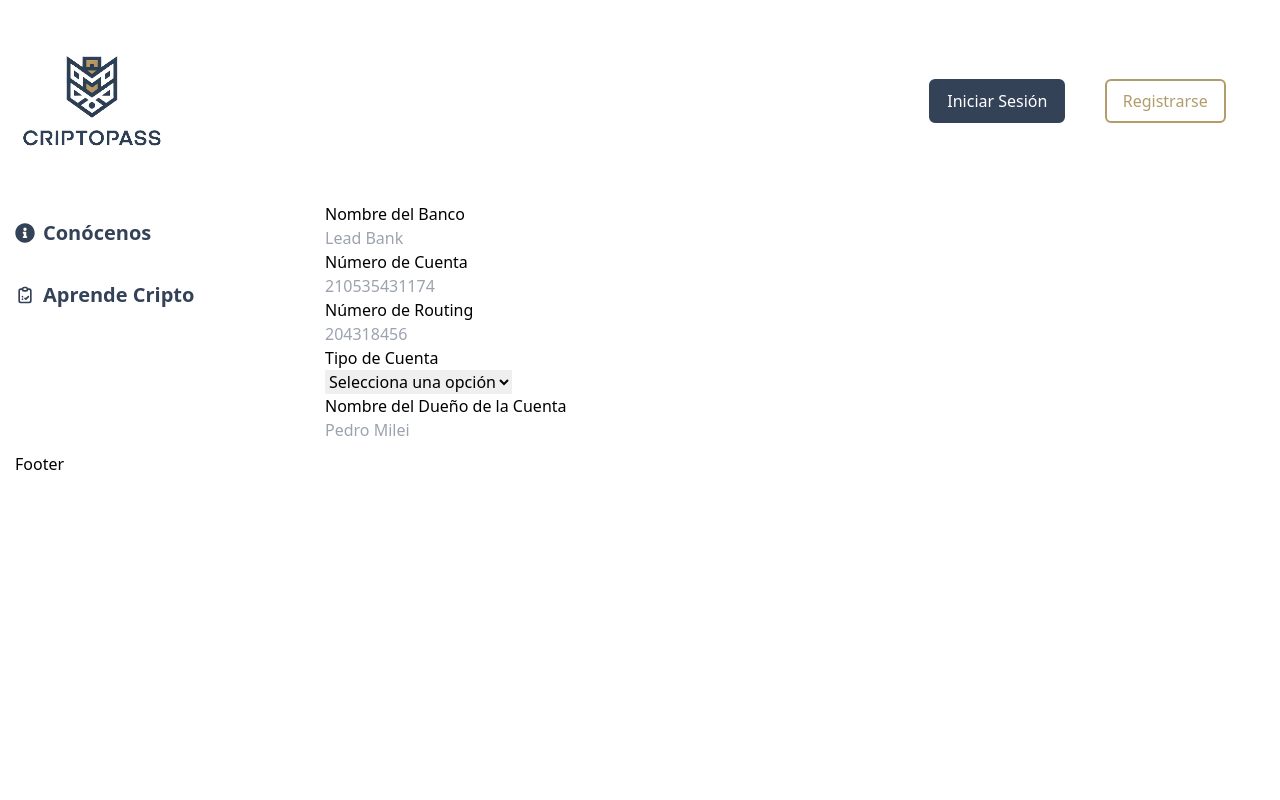
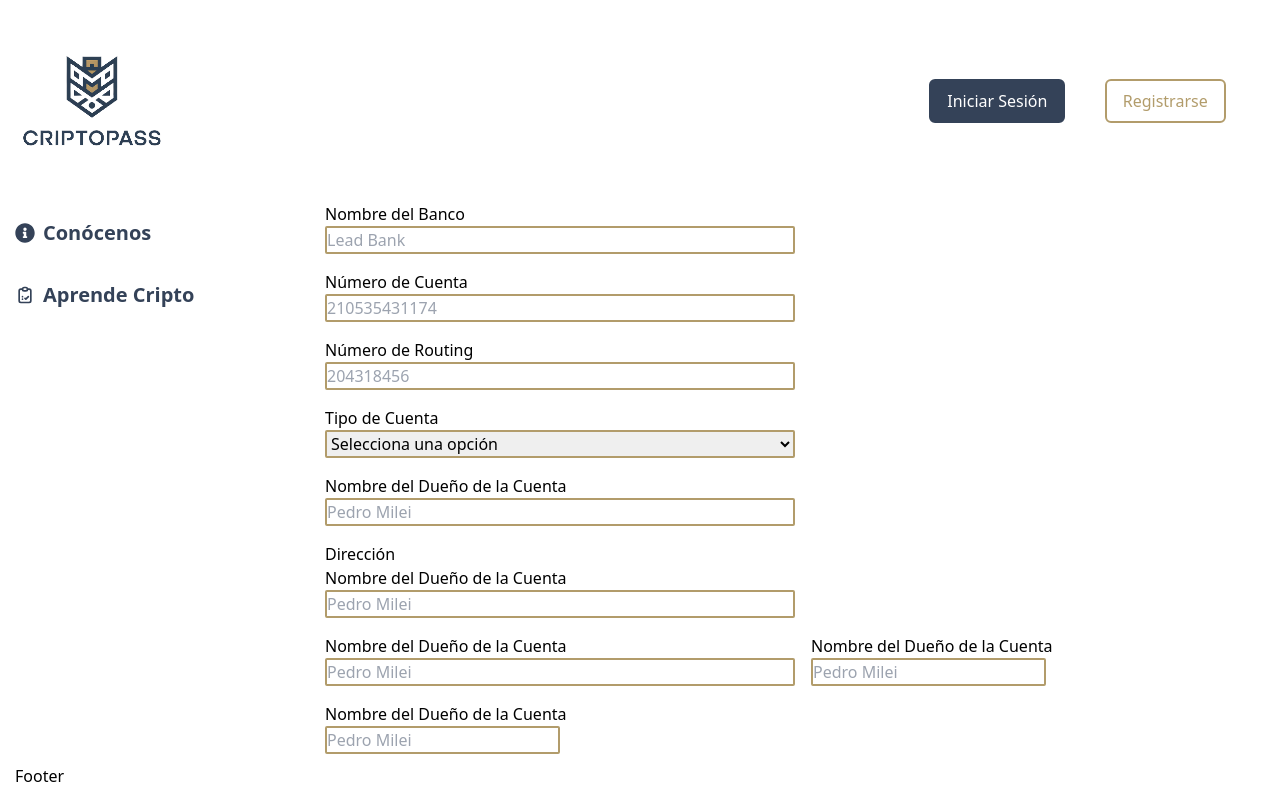
Before and after one commit to Juanpibazan/criptopass-frontend, a React (Vite) app: page /register-external-account in a window 1280 px wide. Built offline with nearby package versions, Linux system fonts and the light colour scheme.

Commit message:
Worked on RegistroCuentaExterna.jsx

```diff
--- a/src/sections/RegistroCuentaExterna.jsx
+++ b/src/sections/RegistroCuentaExterna.jsx
@@ -14,34 +14,67 @@ const RegistroCuentaExterna = ()=>{
 
     const [{activeTitle,user,jwtoken},dispatch] = useStateValue();
     const [bankName,setBankName] = useState('');
+    const [accountNumber,setAccountNumber] = useState();
+    const [routingNumber,setRoutingNumber] = useState();
+    const [accountType,setAccounttype] = useState('');
+    const [accountOwnerName,setAccountOwnerName] = useState('');
+    const [address,setAddress] = useState({
+        street_line_1:'',
+        street_line_2:'',
+        city:'',
+        state:'',
+        postal_code:'',
+        country:''
+    });
 
 
     return (
         <div>
-            <div>
-                <div>
+            <div className='flex flex-col justify-start items-start gap-4'>
+                <div className='w-[50%]'>
                     <label>Nombre del Banco</label><br/>
-                    <input type='text' placeholder='Lead Bank' />
+                    <input className='w-full border-2 border-secondary rounded-sm' type='text' placeholder='Lead Bank' />
                 </div>
-                <div>
+                <div className='w-[50%]'>
                     <label>Número de Cuenta</label><br/>
-                    <input type='text' placeholder='210535431174' />
+                    <input className='w-full border-2 border-secondary rounded-sm' type='text' placeholder='210535431174' />
                 </div>
-                <div>
+                <div className='w-[50%]'>
                     <label>Número de Routing</label><br/>
-                    <input type='text' placeholder='204318456' />
+                    <input className='w-full border-2 border-secondary rounded-sm' type='text' placeholder='204318456' />
                 </div>
-                <div>
+                <div className='w-[50%]'>
                     <label>Tipo de Cuenta</label><br/>
-                    <select>
-                        <option value=''>Selecciona una opción</option>
-                        <option value='Checking'>Cuenta de Cheques</option>
-                        <option value='Saving'>Cuenta de Ahorros</option>
+                    <select className='w-full border-2 border-secondary rounded-sm'>
+                        <option className='bg-slate-200' value=''>Selecciona una opción</option>
+                        <option className='bg-secondary' value='Checking'>Cuenta de Cheques</option>
+                        <option className='bg-secondary' value='Saving'>Cuenta de Ahorros</option>
                     </select>
                 </div>
-                <div>
+                <div className='w-[50%]'>
                     <label>Nombre del Dueño de la Cuenta</label><br/>
-                    <input type='text' placeholder='Pedro Milei' />
+                    <input className='w-full border-2 border-secondary rounded-sm' type='text' placeholder='Pedro Milei' />
+                </div>
+                <div className='w-full'>
+                    <h3>Dirección</h3>
+                    <div className='w-full flex flex-row justify-start items-center gap-4 flex-wrap'>
+                        <div className='w-[50%]'>
+                            <label>Nombre del Dueño de la Cuenta</label><br/>
+                            <input className='w-full border-2 border-secondary rounded-sm' type='text' placeholder='Pedro Milei' />
+                        </div>
+                        <div className='w-[50%]'>
+                            <label>Nombre del Dueño de la Cuenta</label><br/>
+                            <input className='w-full border-2 border-secondary rounded-sm' type='text' placeholder='Pedro Milei' />
+                        </div>
+                        <div>
+                            <label>Nombre del Dueño de la Cuenta</label><br/>
+                            <input className='border-2 border-secondary rounded-sm' type='text' placeholder='Pedro Milei' />
+                        </div>
+                        <div>
+                            <label>Nombre del Dueño de la Cuenta</label><br/>
+                            <input className='border-2 border-secondary rounded-sm' type='text' placeholder='Pedro Milei' />
+                        </div>
+                    </div>
                 </div>
             </div>
         </div>
--- a/src/sections/TransferSection.jsx
+++ b/src/sections/TransferSection.jsx
@@ -529,10 +529,10 @@ const TransferSection = ()=>{
                     </div>
                     <div className='py-4 px-4 bg-tertiary w-full'>
                         <h3 className='text-[20px] font-bold font-openSauce text-secondary'>Datos de Destino</h3>
-                        <div className='flex justify-start items-center gap-4'>
+                        <div className='flex justify-start items-start gap-4'>
                             <div className='w-[50%] flex flex-col justify-start items-start gap-2'>
                                 <label className='font-bold'>Cuenta Destino:</label><br/>
-                                <div className='flex justify-start items-center gap-2'>
+                                <div className='flex justify-start items-start gap-2'>
                                     <button className='bg-primary text-white py-2 px-4 border-primary border-2 rounded-sm' onClick={()=>fetchDestinatarios()}>Buscar destinatarios</button>
                                     <Link to='/register-recipient-accounts' className='bg-secondary text-white py-2 px-4 border-secondary border-2 rounded-sm' >Registrar destinatarios</Link>
                                 </div>
@@ -555,7 +555,7 @@ const TransferSection = ()=>{
                                     </select>
                                 )}
                             </div>
-                            <div className='w-[50%]'>
+                            <div className='w-[50%] h-full flex flex-col justify-between items-start'>
                                 <label className='font-bold'>Tipo de Transferencia:</label><br/>
                                 <select
                                 className='w-full border-secondary border-2 rounded-sm' required={true} value={transferType} onChange={(e)=>setTransferType(e.target.value)}>
@@ -594,14 +594,14 @@ const TransferSection = ()=>{
                     </div>
                     <div className='py-4 px-4 bg-tertiary w-full'>
                         <h3 className='text-[20px] font-bold font-openSauce text-secondary'>Cálculo de los montos finales</h3>
-                        <div className='flex justify-start items-center gap-4'>
+                        <div className='flex justify-start items-start gap-4'>
                             <div className='w-[50%]'>
                                 <label className='font-bold'>Monto final de transferencia <span className='text-primary font-bold font-garet'>(Monto líquido que desea que llegue a destino + Costo de la transferencia + Comision de Criptopass)</span>:</label><br/>
                                 <input disabled={true}
                                 className='w-full border-secondary border-2 rounded-sm text'
                                 type='text' value={totalAmount}/>
                             </div>
-                            <div className='w-[50%]'>
+                            <div className='w-[50%] h-full flex flex-col justify-between items-start'>
                                 <label className='font-bold'>Comisión de Binance:</label><br/>
                                 <input disabled={true}
                                 className='w-full border-secondary border-2 rounded-sm'
```
